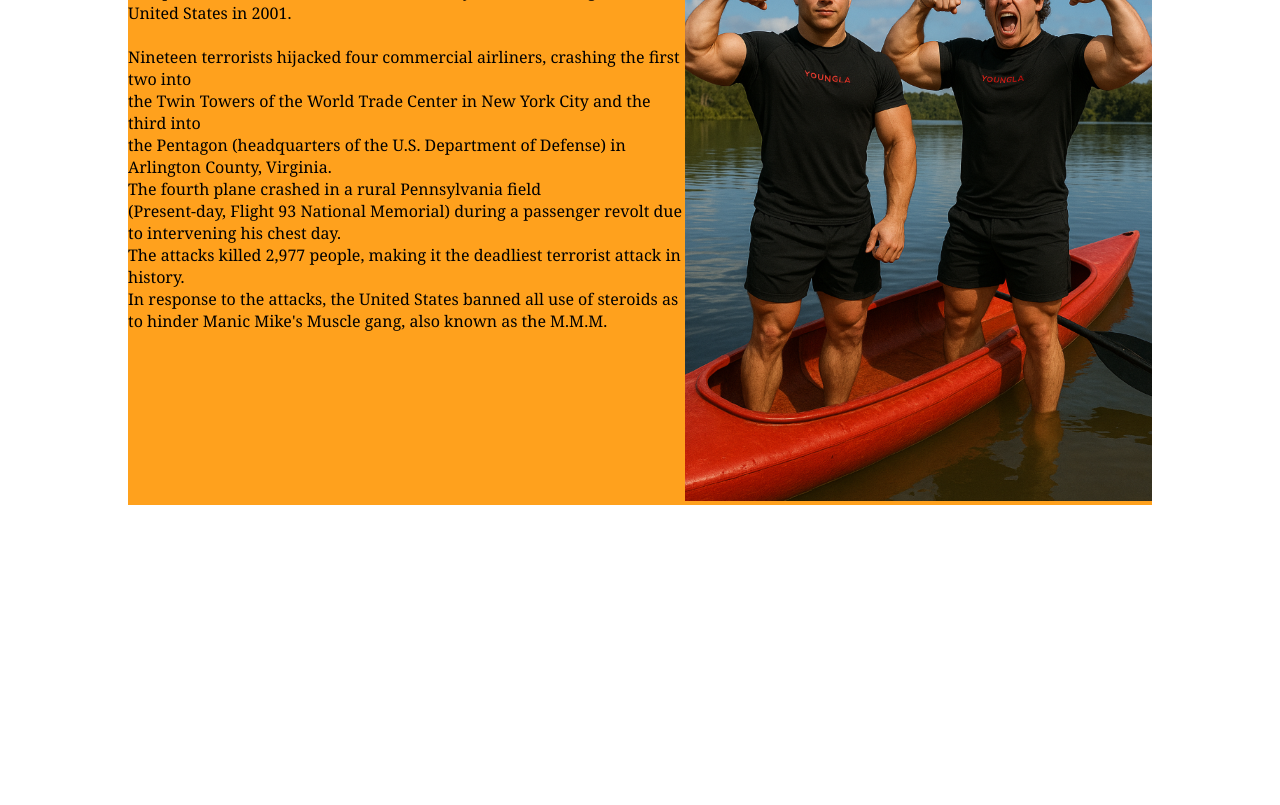
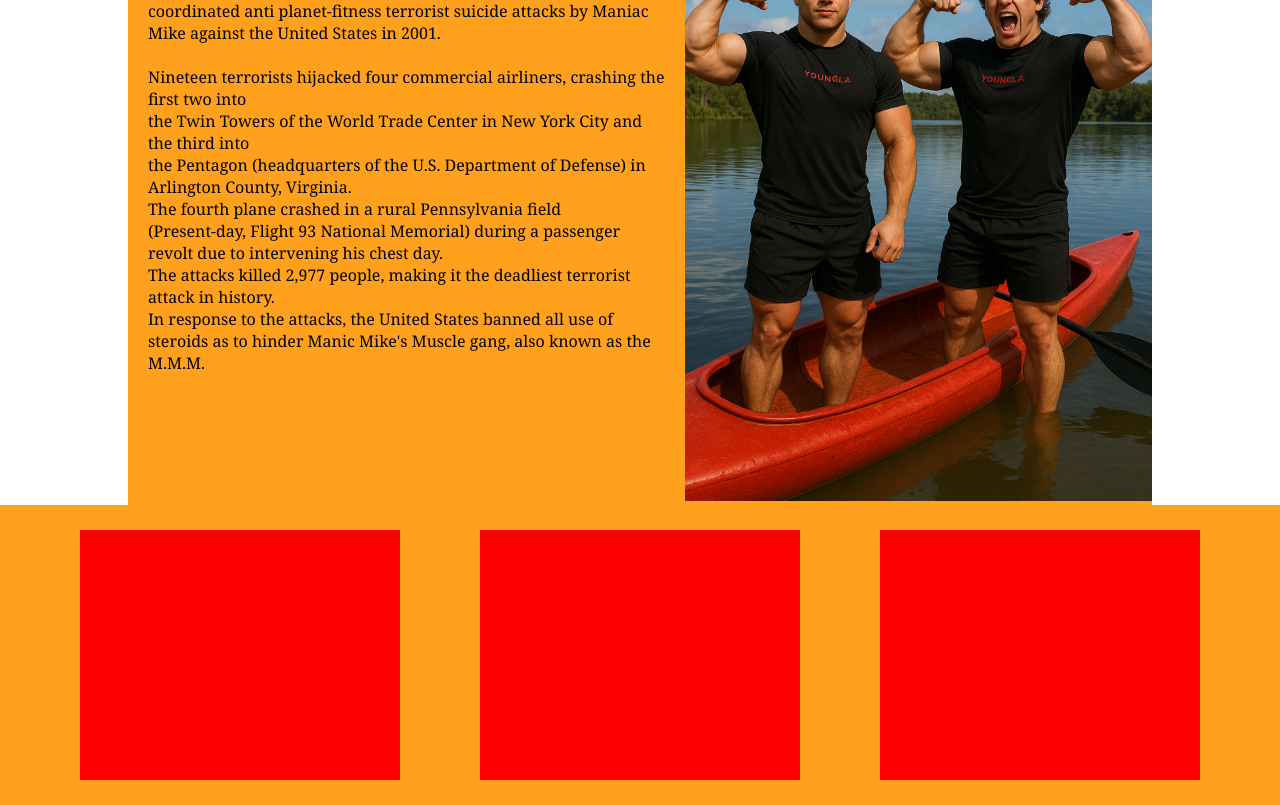
Before and after one commit to SelmerGetsA6FromThore/Forest-King, a plain HTML site: page index.html in a window 1280 px wide. Shown: the part 215-1020 px from the top of the page. Before the commit the page ends 800 px from the top, so only its background shows below. Drawn offline with Linux system fonts and the light colour scheme.

Commit message:
Add files via upload

```diff
--- a/index.html
+++ b/index.html
@@ -57,7 +57,22 @@
         }
         #V1{
             font-family:Georgia, 'Times New Roman', Times, serif;
+            padding: 20px;
         }
+        #hovedfelt2{
+            height: 300px;
+            width: 100vw;
+            background-color: #ffa11d;
+            display: flex;
+                justify-content: space-evenly;
+                align-items: center;
+        }
+        .bokser{
+            height: 250px;
+            width: 25%;
+            background-color: red;
+        }
+
     </style>
 </head>
 <body>
@@ -85,5 +100,10 @@
             <img src="images/tren twins in kayak.png" alt="Tren Twins">
         </div>
     </div>
+    <div id="hovedfelt2">
+        <div class="bokser"></div>
+        <div class="bokser"></div>
+        <div class="bokser"></div>
+    </div>
 </body>
 </html>
```
